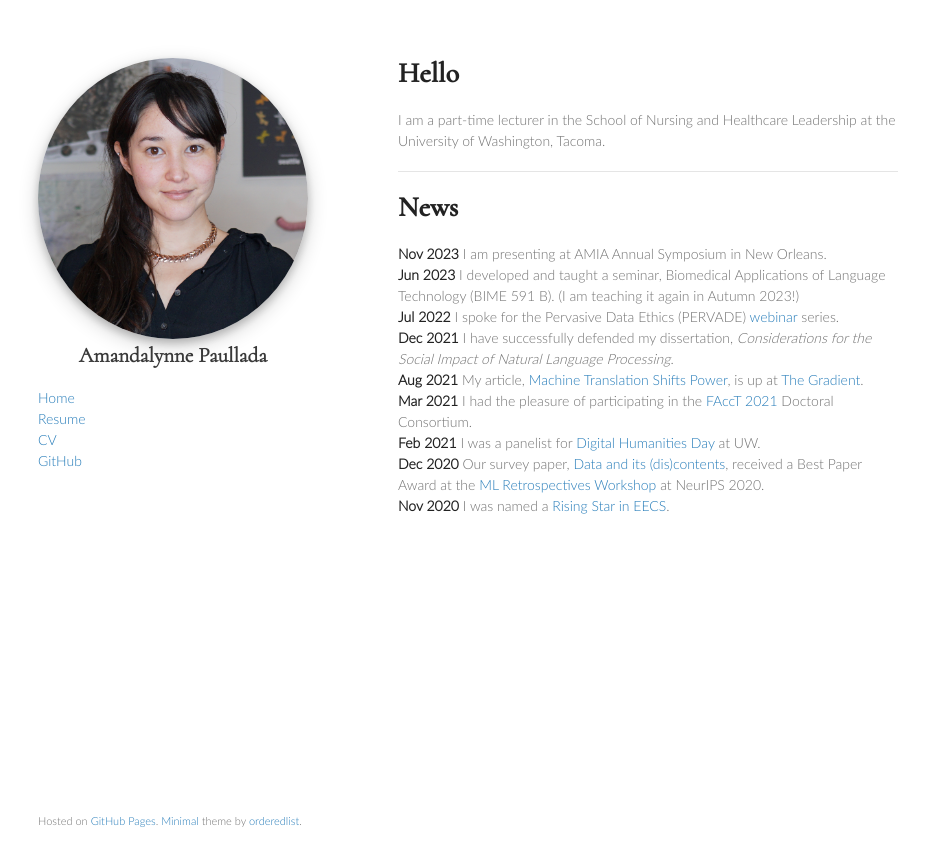
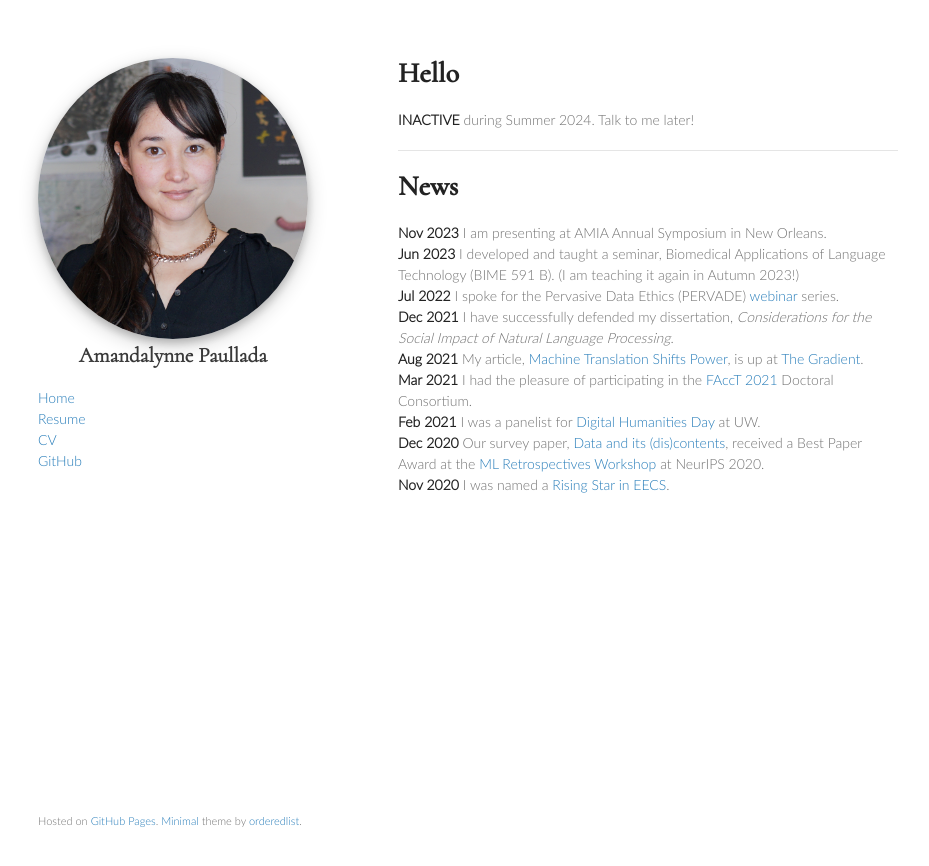
Before and after one commit to amandalynne/amandalynne.github.io, a Jekyll site: the page built from index.md, in a window 1280 px wide. Shown: the top 866 px of the page, without its empty margins (172-1101 px from the left). Built offline with Jekyll 4.4.1, drawn with Linux system fonts in a browser that asks for light colours; our own code applies the rules of GitHub Pages for plain Markdown files.

Commit message:
Update index.md

```diff
--- a/index.md
+++ b/index.md
@@ -1,7 +1,7 @@
 
 # Hello
 
-I am a part-time lecturer in the School of Nursing and Healthcare Leadership at the University of Washington, Tacoma.
+**INACTIVE** during Summer 2024. Talk to me later!
 
 ----
 
```
